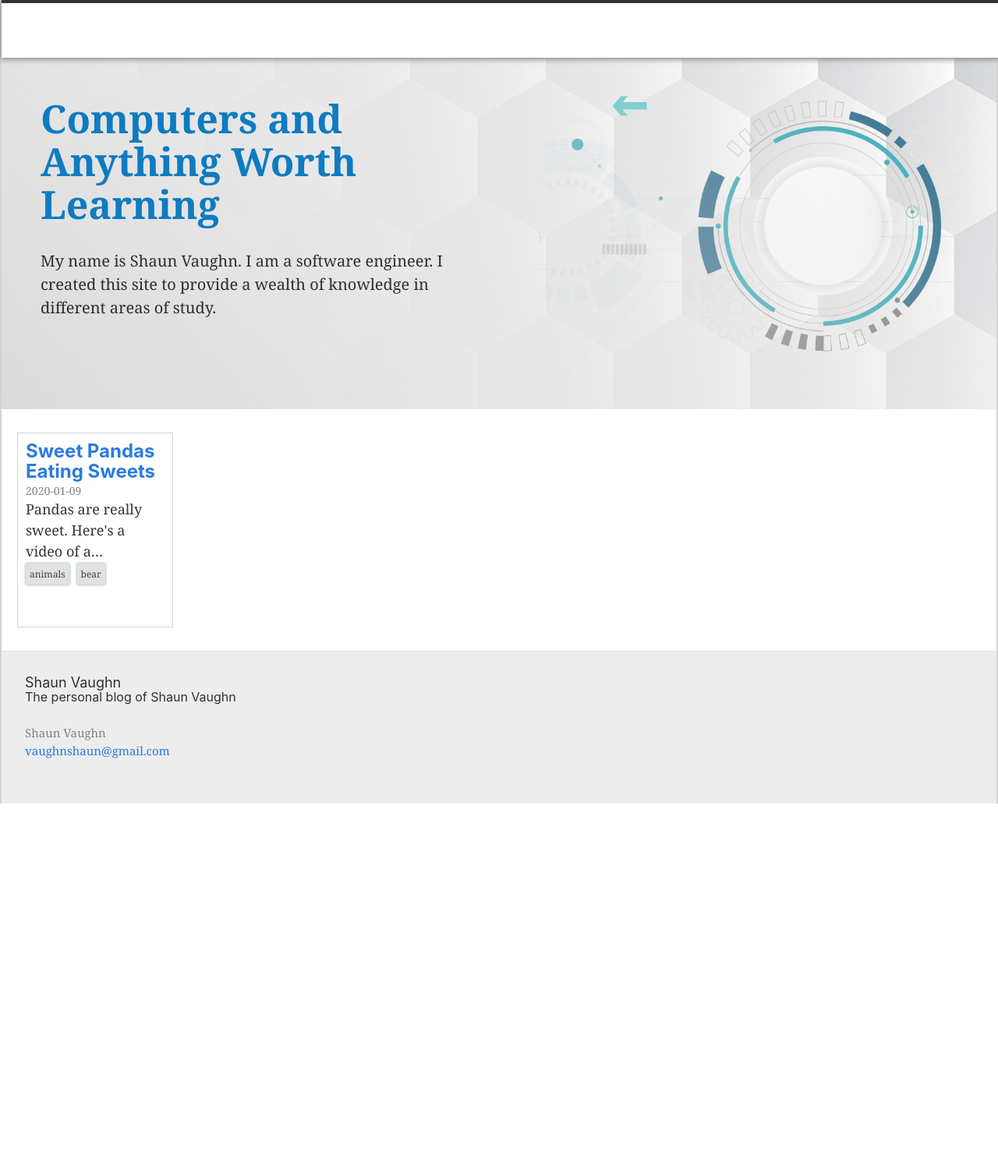
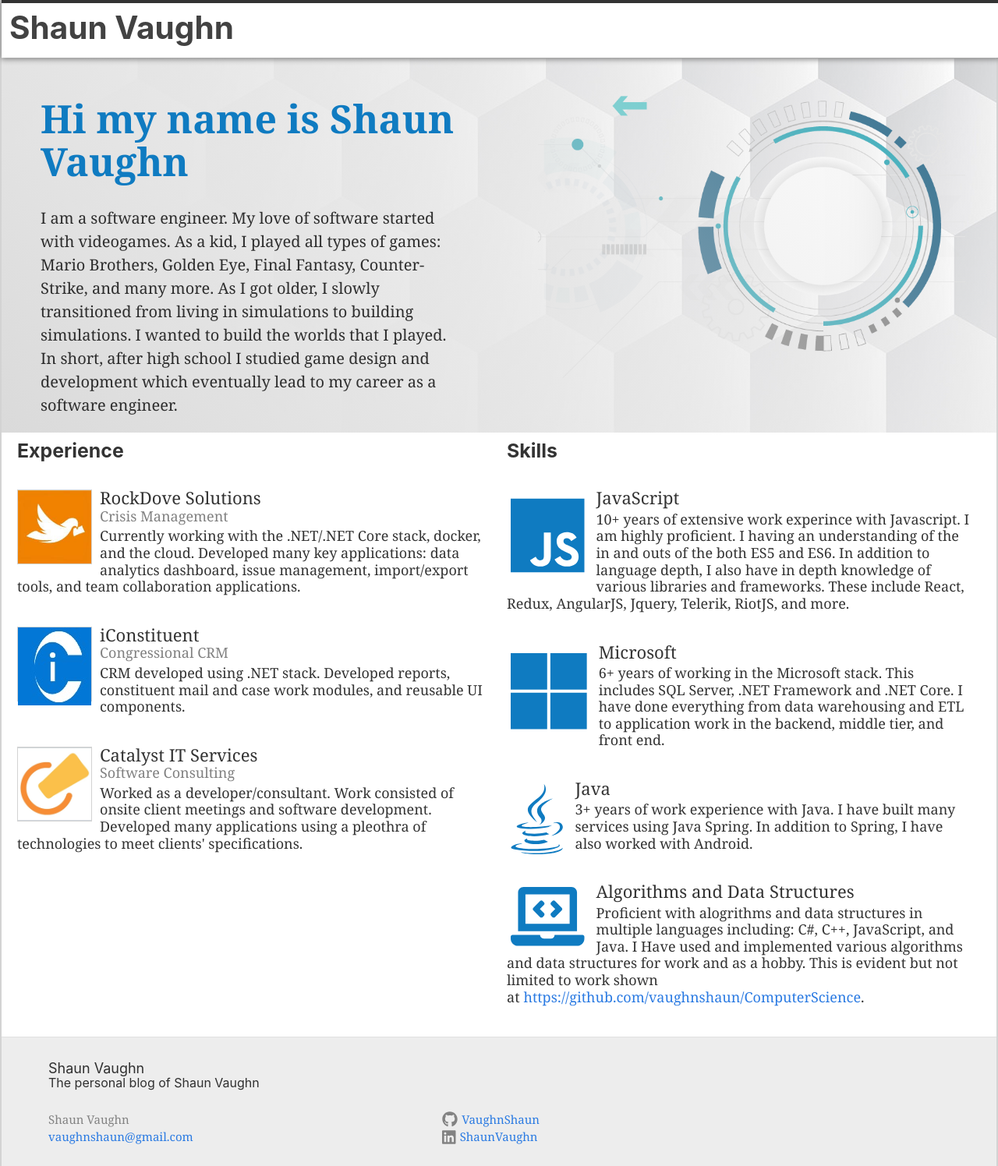
Before and after one commit to vaughnshaun/vaughnshaun.io.source, a Gatsby site: page / in a window 1280 px wide. Shown: the whole page at 78% size. Before the commit the page ends 1031 px from the top, so only its background shows below. Built offline with nearby package versions, Linux system fonts and the light colour scheme; Gatsby itself is replaced by a stand-in of ours.

Commit message:
Final version 1 website. Need to start adding content/articles now

```diff
--- a/gatsby-config.js
+++ b/gatsby-config.js
@@ -4,6 +4,7 @@ module.exports = {
     description: `Kick off your next, great Gatsby project with this default starter. This barebones starter ships with the main Gatsby configuration files you might need.`,
     author: `Shaun Vaughn`,
   },
+  pathPrefix: "/vaughnshaun.github.io",
   plugins: [
     `gatsby-plugin-react-helmet`,
     `gatsby-plugin-styled-components`,
--- a/package.json
+++ b/package.json
@@ -5,6 +5,10 @@
   "version": "0.1.0",
   "author": "Kyle Mathews <mathews.kyle@gmail.com>",
   "dependencies": {
+    "@fortawesome/fontawesome-svg-core": "^1.2.26",
+    "@fortawesome/free-brands-svg-icons": "^5.12.0",
+    "@fortawesome/free-solid-svg-icons": "^5.12.0",
+    "@fortawesome/react-fontawesome": "^0.1.8",
     "babel-plugin-styled-components": "^1.10.6",
     "bootstrap": "^4.4.1",
     "gatsby": "^2.18.4",
@@ -25,6 +29,7 @@
     "styled-components": "^4.4.1"
   },
   "devDependencies": {
+    "gh-pages": "^2.2.0",
     "prettier": "^1.19.1"
   },
   "keywords": [
@@ -33,6 +38,7 @@
   "license": "MIT",
   "scripts": {
     "build": "gatsby build",
+    "deploy": "gatsby build && gh-pages -d public -b master",
     "develop": "gatsby develop",
     "format": "prettier --write \"**/*.{js,jsx,json,md}\"",
     "start": "npm run develop",
--- /dev/null
+++ b/src/components/Card.js
@@ -0,0 +1,63 @@
+import styled from 'styled-components';
+import React from 'react';
+
+const Root = styled.div`
+padding: 10px;
+padding-top: 0px;
+padding-bottom: 5px;
+padding-left: 0px;
+min-height: 110px;
+margin-bottom: 10px;
+line-height: 1.2;
+`;
+
+const Logo = styled.div`
+float: left;
+margin-right: 10px;
+width: ${props => !props.logo ? '96px' : 'auto'};
+height: ${props => !props.logo ? '96px' : 'auto'};
+padding: ${props => !props.logo ? '0' : '5px'};
+position: relative;
+top: 10px;
+border-width: 1px;
+border-style: ${props => props.logoBorder ? props.logoBorder: 'solid'};
+border-color: lightgray;
+`;
+
+const Content = styled.div`
+    top: 7px;
+    position: relative;
+`;
+
+const Header = styled.div`
+    font-size: 22px;
+`;
+
+const Meta = styled.div`
+    color: gray;
+`;
+
+const Description = styled.p`
+    word-break: break-word;
+    position: relative;
+    top: 4px;
+`;
+
+export const Card = ({logoSrc, logo, logoBorder, header, meta, description}) => (
+    <Root>
+        <Logo logo={logo} logoBorder={logoBorder}>
+            {logo ? logo : <img alt="Logo" src={logoSrc}/>}
+        </Logo>
+        <Content>
+            <Header>
+                {header}
+            </Header>
+            <Meta>
+                {meta}
+            </Meta>
+            <Description>
+                {description}
+            </Description>
+        </Content>
+    </Root>
+);
--- a/src/components/FooterContent.js
+++ b/src/components/FooterContent.js
@@ -1,5 +1,7 @@
 import React from 'react';
 import styled from 'styled-components';
+import { FontAwesomeIcon } from '@fortawesome/react-fontawesome';
+import { faGithub, faLinkedin } from '@fortawesome/free-brands-svg-icons'
 
 const Wrapper = styled.div`
     max-width: none;
@@ -7,6 +9,7 @@ const Wrapper = styled.div`
     margin-left: auto;
     padding-right: 30px;
     padding-left: 30px;
+    padding-bottom: 0px;
 
     @media screen and (max-width: 800px){
         padding-right: 15px;
@@ -32,6 +35,7 @@ const ColWrapper = styled.div`
 `;
 
 const Col = styled.div`
+    float: left;
     @media screen and (max-width: 600px) {
         float: none;
         width: calc(100% - (30px / 2));
@@ -39,7 +43,7 @@ const Col = styled.div`
 `;
 
 const Col3 = styled(Col).attrs({as: 'div'})`
-    width: width: calc(45% - (30px / 2));
+    width: calc(45% - (30px / 2));
     @media screen and (max-width: 800px) {
         width: calc(100% - (30px / 2));
     }
@@ -85,8 +89,7 @@ export const FooterContent = ({name, image, imageSrc, imageAlt}) => (
                         Shaun Vaughn
                     </li>
                     <li>
-                        <a href="mailto:vaughnshaun@gmail.com"
-                        >
+                        <a href="mailto:vaughnshaun@gmail.com">
                             vaughnshaun@gmail.com
                         </a>
                     </li>
@@ -94,22 +97,18 @@ export const FooterContent = ({name, image, imageSrc, imageAlt}) => (
             </Col3>
             <Col3>
                 <SocialMediaList>
-                    {/*<li>
-                        <a href="https://github.com/VaughnShaun">
-                            <SvgIcon>
-                                <use xlink:href="/assets/minima-social-icons.svg#github"></use>
-                            </SvgIcon>
-                            <span class="username">VaughnShaun</span>
+                    <li>
+                    <FontAwesomeIcon style={{marginRight: 5}} size="lg" icon={faGithub} />
+                        <a href="https://github.com/VaughnShaun" target="_blank">
+                            <span className="username">VaughnShaun</span>
                         </a>
                     </li>
                     <li>
-                        <a href="https://www.linkedin.com/in/ShaunVaughn">
-                            <SvgIcon class="svg-icon">
-                                <use xlink:href="/assets/minima-social-icons.svg#linkedin"></use>
-                            </SvgIcon>
-                            <span class="username">ShaunVaughn</span>
+                    <FontAwesomeIcon style={{marginRight: 5}} size="lg" icon={faLinkedin} />
+                        <a href="https://www.linkedin.com/in/ShaunVaughn" target="_blank">
+                            <span className="username">ShaunVaughn</span>
                         </a>
-                    </li>*/}
+                    </li>
                 </SocialMediaList>
             </Col3>
         </ColWrapper>
--- a/src/components/header.js
+++ b/src/components/header.js
@@ -21,8 +21,13 @@ const LinkContainer= styled.div`
 const SiteHeader= styled.h1`
   margin: 0;
   float: left;
+  color: #424242;
+
   > a {
-    color: white;
+    color: #424242;
+    :visited {
+      color: #424242;
+    }
     text-decoration: none;
     /*:hover {
       color: #24e1ff;
--- a/src/components/layout.js
+++ b/src/components/layout.js
@@ -37,7 +37,8 @@ const Footer = styled.footer`
 border-top-style: solid;
 border-top-width: 1px;
 border-color: #e1e1e1;
-padding: 30px 0;
+padding: 30px;
+padding-bottom: 0px;
 background: rgba(220,220,220,0.5);
 `;
 
--- a/src/pages/index.js
+++ b/src/pages/index.js
@@ -5,8 +5,14 @@ import styled from 'styled-components';
 import Layout from "../components/layout";
 import { MissionStatement } from "../components/MissionStatement";
 import homeImage from "../images/digitalabstract.png";
-import PostItem from "../components/PostItem";
+import iConImage from "../images/iconstituentlogo.jpg";
+import rockdoveImage from "../images/rockdovelogo.jpg";
+import catalystImage from "../images/catalystlogo.png";
 import backgroundImage from "../images/honeycombbackground.jpg";
+import { Card } from "../components/Card";
+import { FontAwesomeIcon } from "@fortawesome/react-fontawesome";
+import { faLaptopCode } from '@fortawesome/free-solid-svg-icons';
+import { faMicrosoft, faJava, faJs } from "@fortawesome/free-brands-svg-icons";
 
 const Mission = styled.div`
   position: relative;
@@ -71,6 +77,30 @@ const RecentPost = styled.div`
   padding-bottom: 30px;
 `;
 
+const PostItemsList = styled.div`
+  display: flex;
+  flex-wrap: wrap;
+`;
+
+const ProfileContainer = styled.div`
+  display: flex;
+  flex-wrap: wrap;
+  padding: 10px;
+  .svg-inline--fa {
+    color: #0f7bc1;
+  }
+`;
+
+const ProfileSection = styled.div`
+  width: 50%;
+  @media (max-width: 800px) {
+    width: auto;
+  }
+  padding-left: 10px;
+  padding-right: 10px;
+  word-break: break-word;
+`;
+
 const MissionColor = styled.div`
   position: absolute;
   width: 100%;
@@ -85,16 +115,101 @@ const IndexPage = ({data}) => (
       <MissionColor/>
       <MissionStatementContainer>
         <MissionStatement
-           header="Computers and Anything Worth Learning"
-           content="My name is Shaun Vaughn. I am a software engineer. I created this site to provide a wealth of knowledge in different areas of study."/>
+           header="Hi my name is Shaun Vaughn"
+           content={`I am a software engineer. My love of software started with videogames.
+           As a kid, I played all types of games: Mario Brothers, Golden Eye, Final Fantasy, Counter-Strike, and many more.
+           As I got older, I slowly transitioned from living in simulations to building simulations. I wanted to build the worlds that
+          I played. In short, after high school I studied game design and development which eventually lead to my career as a software engineer.
+          `}/>
       </MissionStatementContainer>
       <MissionImageContainer>
         <img src={homeImage} alt="digital abstraction" />
       </MissionImageContainer>
     </Mission>}
-    <div>
+    <ProfileContainer>
+      <ProfileSection>
+        <h3>Experience</h3>
+        <Card
+          header="RockDove Solutions"
+          meta="Crisis Management"
+          logoSrc={rockdoveImage}
+          description={`
+            Currently working with the .NET/.NET Core stack, docker, and the cloud.
+            Developed many key applications: data analytics dashboard, issue management, import/export tools,
+            and team collaboration applications.
+          `}
+        />
+        <Card
+          header="iConstituent"
+          meta="Congressional CRM"
+          logoSrc={iConImage}
+          description={`
+          CRM developed using .NET stack.
+          Developed reports, constituent mail and case work modules, and reusable UI components.
+          `}
+        />
+        <Card
+          header="Catalyst IT Services"
+          meta="Software Consulting"
+          logoSrc={catalystImage}
+          description={`
+          Worked as a developer/consultant. Work consisted of onsite client meetings and software development.
+          Developed many applications using a pleothra of technologies to meet clients' specifications.
+          `}
+        />
+      </ProfileSection>
+      <ProfileSection>
+        <h3>Skills</h3>
+        <Card
+          header="JavaScript"
+          logo={<FontAwesomeIcon icon={faJs} size="6x" />}
+          logoBorder="none"
+          description={`
+            10+ years of  extensive work experince with Javascript. I am highly proficient. I having an understanding of the
+            in and outs of the both ES5 and ES6. In addition to language depth, I also have in depth knowledge of
+            various libraries and frameworks. These include React, Redux, AngularJS, Jquery, Telerik, RiotJS, and more.
+          `}
+        />
+
+      <Card
+          header="Microsoft"
+          logo={<FontAwesomeIcon icon={faMicrosoft} style={{fontSize: '6.2em'}} />}
+          logoBorder="none"
+          description={`
+            6+ years of working in the Microsoft stack. This includes SQL Server, .NET Framework and
+            .NET Core. I have done everything from data warehousing and ETL to application work
+            in the backend, middle tier, and front end.
+          `}
+        />
+
+      <Card
+          header="Java"
+          logo={<FontAwesomeIcon icon={faJava} style={{fontSize: '5em'}} />}
+          logoBorder="none"
+          description={`
+            3+ years of work experience with Java. I have built many services using Java Spring. In addition to Spring, I have also worked with Android.
+          `}
+        />
+      <Card
+          header="Algorithms and Data Structures"
+          logo={<FontAwesomeIcon icon={faLaptopCode} style={{fontSize: '4.2em'}} />}
+          logoBorder="none"
+          description={
+          <React.Fragment>
+            Proficient with alogrithms and data structures in multiple languages including: C#, C++, JavaScript, and Java.
+            I Have used and implemented various algorithms and data structures for work and as a hobby. This is evident but
+            not limited to work shown at
+            <a style={{marginLeft: '5px'}} target="_blank" href="https://github.com/vaughnshaun/ComputerScience">
+              https://github.com/vaughnshaun/ComputerScience
+            </a>.
+          </React.Fragment>
+          }
+        />
+      </ProfileSection>
+    </ProfileContainer>
+    {/*<div>
       <RecentPost>
-      <div className="postItemsList">
+      <PostItemsList>
         {data.allMarkdownRemark.nodes.map(({frontmatter, ...node}, index) => (
           <PostItem
             excerpt={node.excerpt}
@@ -105,9 +220,9 @@ const IndexPage = ({data}) => (
           />
 
         ))}
-      </div>
+      </PostItemsList>
       </RecentPost>
-    </div>
+        </div>*/}
   </Layout>
 )
 
```
Also changed, not shown: 1 other file.
